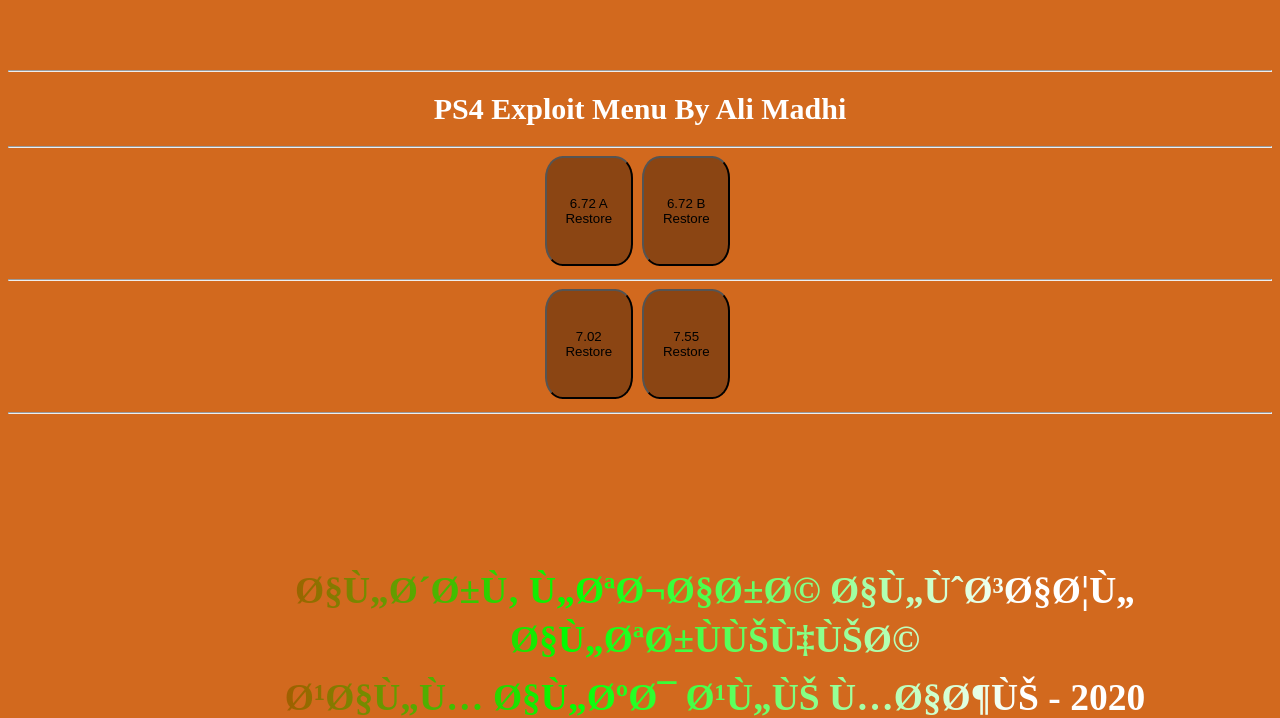
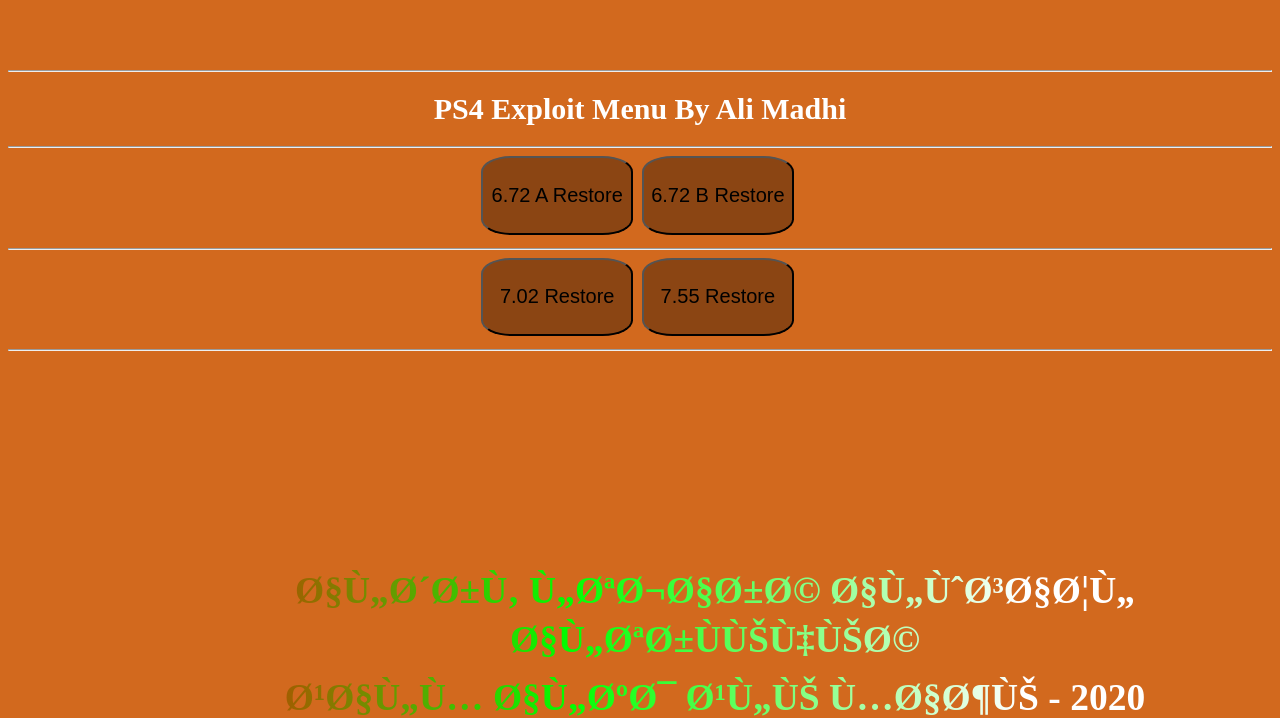
Before and after one commit to pe83/pe83.github.io, a PHP site: page / in a window 1280 px wide. Shown: the top 718 px of the page. Run offline with PHP 8.4, Linux system fonts and the light colour scheme.

Commit message:
Update style.css

```diff
--- a/style.css
+++ b/style.css
@@ -15,11 +15,12 @@ font-weight:bold;
 
 button{
           background:saddlebrown;
-          width:7%;
-          height:14%;
+          width:12%;
+          height:10%;
 		  border-radius: 20%;
 		  margin-bottom:5px;
 		  margin-right:5px;
+		  font-size:20px;
 }
 
 button:hover {
@@ -73,3 +74,4 @@ button img{
       background-position: 200% center;
     }
   }
+© 2021 GitHub, Inc.
```
